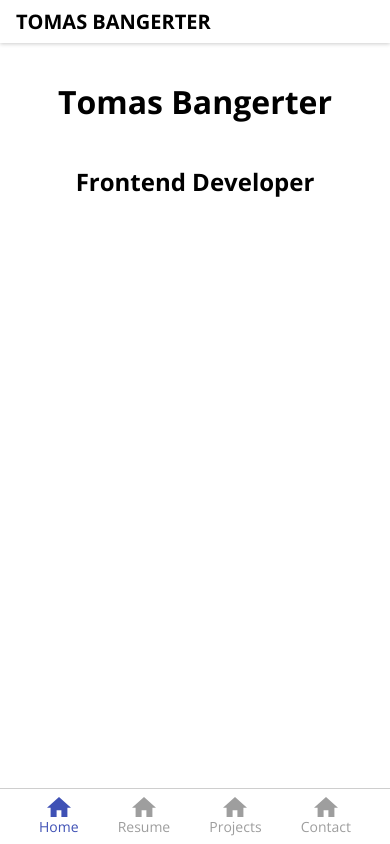
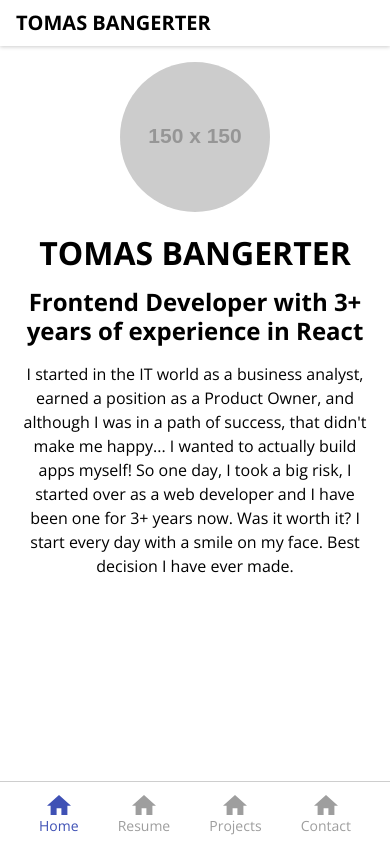
Before and after one commit to tommynueve/personal-website, a Next.js app: page / in a window 390 px wide. Built offline with nearby package versions, Linux system fonts and the light colour scheme.

Commit message:
Basic layout for the mobile Home screen without much styling yet.

```diff
--- /dev/null
+++ b/components/imageframe/CircleFrame.module.scss
@@ -0,0 +1,7 @@
+.container {
+  img {
+    object-fit: cover;
+    border-radius: 50%;
+    object-position: center center;
+  }
+}
--- /dev/null
+++ b/components/imageframe/CircleFrame.tsx
@@ -0,0 +1,10 @@
+import style from './CircleFrame.module.scss';
+
+const CircleFrame = () => {
+  return (
+    <div className={style.container}>
+      <img src='https://via.placeholder.com/150' alt='my picture' />
+    </div>
+  );
+};
+export default CircleFrame;
--- a/components/navbar/MenuLinkItem.module.scss
+++ b/components/navbar/MenuLinkItem.module.scss
@@ -6,6 +6,7 @@
   align-items: center;
   font-size: 0.875rem;
   color: colors.$grey;
+  margin-top: 0.3rem;
 
   svg {
     fill: colors.$grey;
--- a/sections/home/Home.module.scss
+++ b/sections/home/Home.module.scss
@@ -1,6 +1,15 @@
 .homeContainer {
   display: flex;
   flex-direction: column;
-  justify-content: center;
-  align-items: center;
+  text-align: center;
+  max-width: 40rem;
 }
+
+.title {
+  margin: 1rem 0;
+  text-transform: uppercase;
+}
+
+.subtitle {
+  margin-bottom: 1rem;
+}
--- a/sections/home/index.tsx
+++ b/sections/home/index.tsx
@@ -1,10 +1,18 @@
+import CircleFrame from '@components/imageframe/CircleFrame';
 import style from './Home.module.scss';
 
 const HomeSection = () => {
   return (
     <div className={style.homeContainer}>
-      <h1>Tomas Bangerter</h1>
-      <h2>Frontend Developer</h2>
+      <CircleFrame />
+      <h1 className={style.title}>Tomas Bangerter</h1>
+      <h2 className={style.subtitle}>Frontend Developer with 3+ years of experience in React</h2>
+      <p>
+        I started in the IT world as a business analyst, earned a position as a Product Owner, and although I was in a
+        path of success, that didn't make me happy... I wanted to actually build apps myself! So one day, I took a big
+        risk, I started over as a web developer and I have been one for 3+ years now. Was it worth it? I start every day
+        with a smile on my face. Best decision I have ever made.
+      </p>
     </div>
   );
 };
--- a/sections/layout/Layout.module.scss
+++ b/sections/layout/Layout.module.scss
@@ -1,5 +1,5 @@
 .layout {
   main {
-    padding: 1rem;
+    padding: 1rem 1rem 5rem 1rem;
   }
 }
--- a/styles/globals.scss
+++ b/styles/globals.scss
@@ -5,6 +5,7 @@ body {
   padding: 0;
   margin: 0;
   font-family: fonts.$primary;
+  line-height: 1.5;
 }
 
 a {
@@ -28,3 +29,9 @@ ul {
 p {
   margin: 0;
 }
+
+h1,
+h2 {
+  margin: 0;
+  line-height: 1.2;
+}
```
